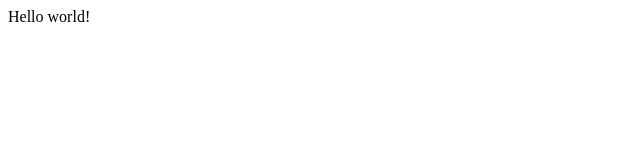
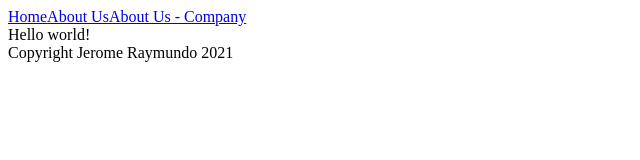
Before and after one commit to jrraymundo/gatsby-sandbox, a Gatsby site: page / in a window 1280 px wide. Shown: the whole page, without its empty margins (0-640 px from the left). Built offline with nearby package versions, Linux system fonts and the light colour scheme; Gatsby itself is replaced by a stand-in of ours.

Commit message:
Created pages, components, and layout

```diff
--- /dev/null
+++ b/src/components/Layout.js
@@ -0,0 +1,25 @@
+import React from 'react'
+import Navbar from './Navbar'
+
+// This Layout component is created to be able to reuse the same layout in every pages that needs it
+// Importing and calling the navbar component here allows you to display the navbar in all pages where it is used
+// Same goes for the header or footer
+// React's props.children is called to render the contents the page components that used the Layout
+export default function Layout(props) {
+    const { children } = props
+    return (
+        <div>
+            <header>
+                <Navbar />
+            </header>
+
+            <content>
+                {children}
+            </content>
+
+            <footer>
+                Copyright Jerome Raymundo 2021
+            </footer>
+        </div>
+    )
+}
--- /dev/null
+++ b/src/components/Navbar.js
@@ -0,0 +1,12 @@
+import React from 'react'
+import { Link } from 'gatsby'
+
+export default function Navbar() {
+    return (
+        <nav>
+            <Link to="/">Home</Link>
+            <Link to="/about-us">About Us</Link>
+            <Link to="/about-us/company">About Us - Company</Link>
+        </nav>
+    )
+}
--- a/src/pages/index.js
+++ b/src/pages/index.js
@@ -1,5 +1,12 @@
 import React from "react"
+import Layout from '../components/Layout'
 
 export default function Home() {
-  return <div>Hello world!</div>
+  return (
+  <Layout>
+    <div>
+      Hello world!
+    </div>
+  </Layout>
+  )
 }
```
Also changed, not shown: src/pages/about-us/company.js (added, +13 -0 lines), src/pages/about-us/index.js (added, +13 -0 lines).
